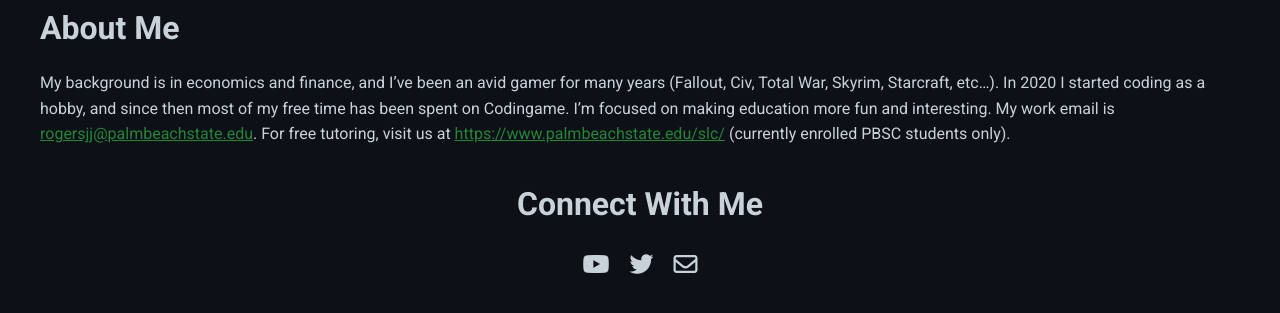
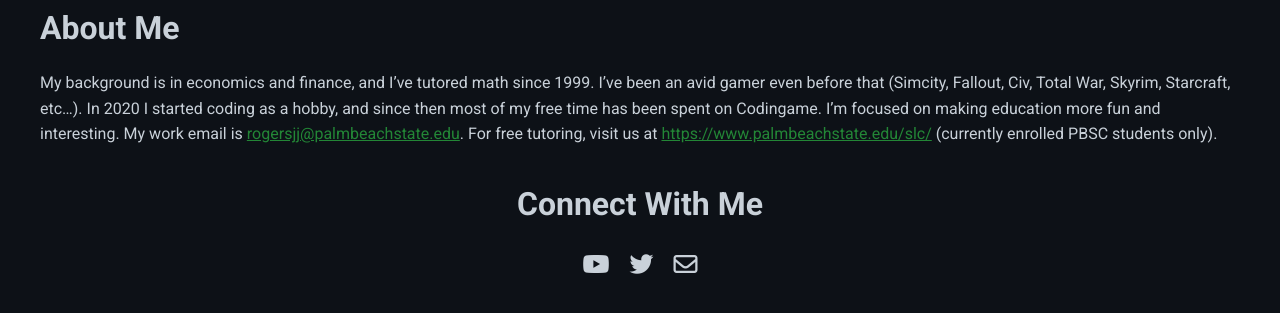
Before and after one commit to RogersMath/projects, a Jekyll site: the page built from index.md, in a window 1280 px wide, cut to the strip 943-1283 px from the top of the page. Shown: the top 313 px of the strip. Built offline with Jekyll 4.4.1, drawn with Linux system fonts in a browser that asks for light colours.

Commit message:
Update index.md

```diff
--- a/index.md
+++ b/index.md
@@ -15,4 +15,4 @@ Swipe to see more
   {% endfor %}
 </div>
 ## About Me
-My background is in economics and finance, and I've been an avid gamer for many years (Fallout, Civ, Total War, Skyrim, Starcraft, etc...). In 2020 I started coding as a hobby, and since then most of my free time has been spent on Codingame. I'm focused on making education more fun and interesting. My work email is <a href="mailto:rogersjj@palmbeachstate.edu">rogersjj@palmbeachstate.edu</a>. For free tutoring, visit us at <a href="https://www.palmbeachstate.edu/slc/" target="_blank">https://www.palmbeachstate.edu/slc/</a> (currently enrolled PBSC students only).
+My background is in economics and finance, and I've tutored math since 1999. I've been an avid gamer even before that (Simcity, Fallout, Civ, Total War, Skyrim, Starcraft, etc...). In 2020 I started coding as a hobby, and since then most of my free time has been spent on Codingame. I'm focused on making education more fun and interesting. My work email is <a href="mailto:rogersjj@palmbeachstate.edu">rogersjj@palmbeachstate.edu</a>. For free tutoring, visit us at <a href="https://www.palmbeachstate.edu/slc/" target="_blank">https://www.palmbeachstate.edu/slc/</a> (currently enrolled PBSC students only).
```
